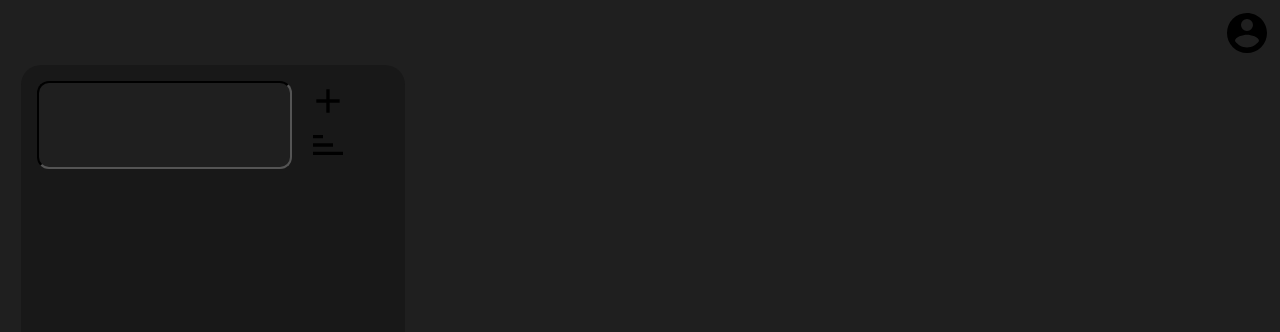
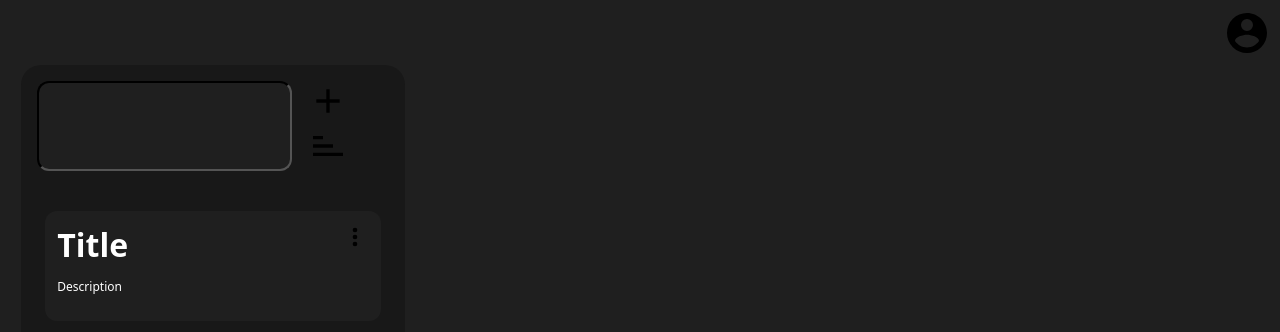
Before and after one commit to ballooner/todo-list, a plain HTML site: page index.html in a window 1280 px wide. Drawn offline with Linux system fonts and the light colour scheme.

Commit message:
Created basic task visuals

```diff
--- a/index.html
+++ b/index.html
@@ -13,7 +13,7 @@
     <div id="task-housing" class="secondary-bg content-box">
 
         <div class="control-menu">
-            <input type="text" id="task-search" class="primary-bg">
+            <input type="text" class="primary-bg search-bar">
             <div id="feature-controls">
                 <input type="image" src="icons/plus.svg" class="control-button">
                 <input type="image" src="icons/sort-reverse-variant.svg" class="control-button">
@@ -22,7 +22,11 @@
         </div>
 
         <div id="task-list">
-
+            <div class="task">
+                <h1 class="task-title">Title</h1>
+                <input type="image" src="icons/dots-vertical.svg" class="edit-button">
+                <p class="task-description">Description</p>
+            </div>
         </div>
     </div>
 </body>
--- a/styles.css
+++ b/styles.css
@@ -19,6 +19,7 @@
 
 /* Main body customization */
 body {
+    font-family: system-ui, "Segoe UI", Roboto, Helvetica, Arial, sans-serif, "Apple Color Emoji", "Segoe UI Emoji", "Segoe UI Symbol";
     margin: 0px;
     display: grid;
     grid-template-columns: 1fr 1fr 1fr;
@@ -58,7 +59,7 @@ body {
     gap: 1rem;
 }
 
-#task-search {
+.search-bar {
     color: white;
     border-radius: 12px;
     border-color: black;
@@ -72,3 +73,29 @@ body {
 .control-button {
     height: 2.5rem;
 }
+
+/* Task Customization */
+.task {
+    background-color: var(--primary-bg-color);
+    margin: 24px;
+    padding: 12px;
+    border-radius: 12px;
+    display: grid;
+    grid-template-rows: 1fr 1fr;
+    grid-template-columns: 1fr 1fr;
+}
+
+.task-title {
+    grid-column: 1;
+    margin: 0px;
+}
+
+.task-description {
+    grid-column: 1;
+    font-size: .75rem;
+}
+
+.edit-button {
+    justify-self: end;
+    height: 1.75rem;
+}
```
Also changed, not shown: icons/dots-vertical.svg (added).
